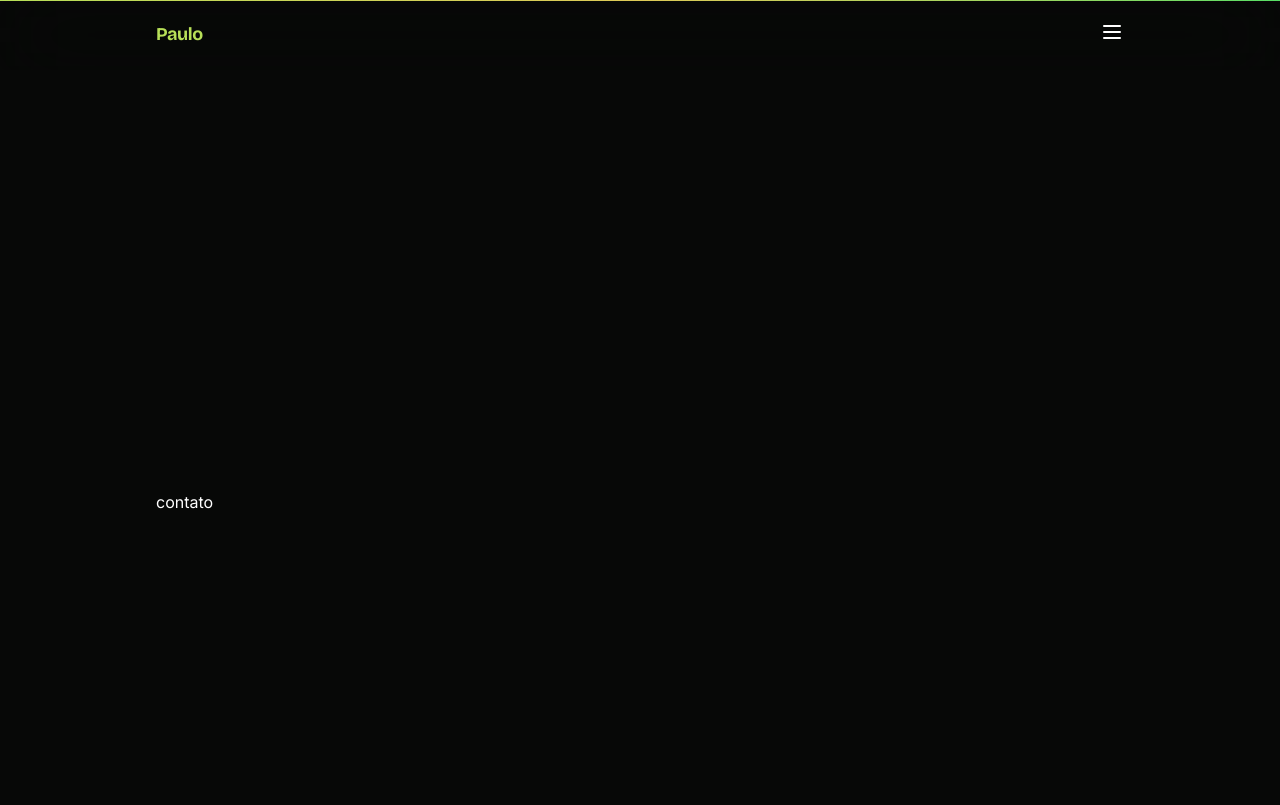
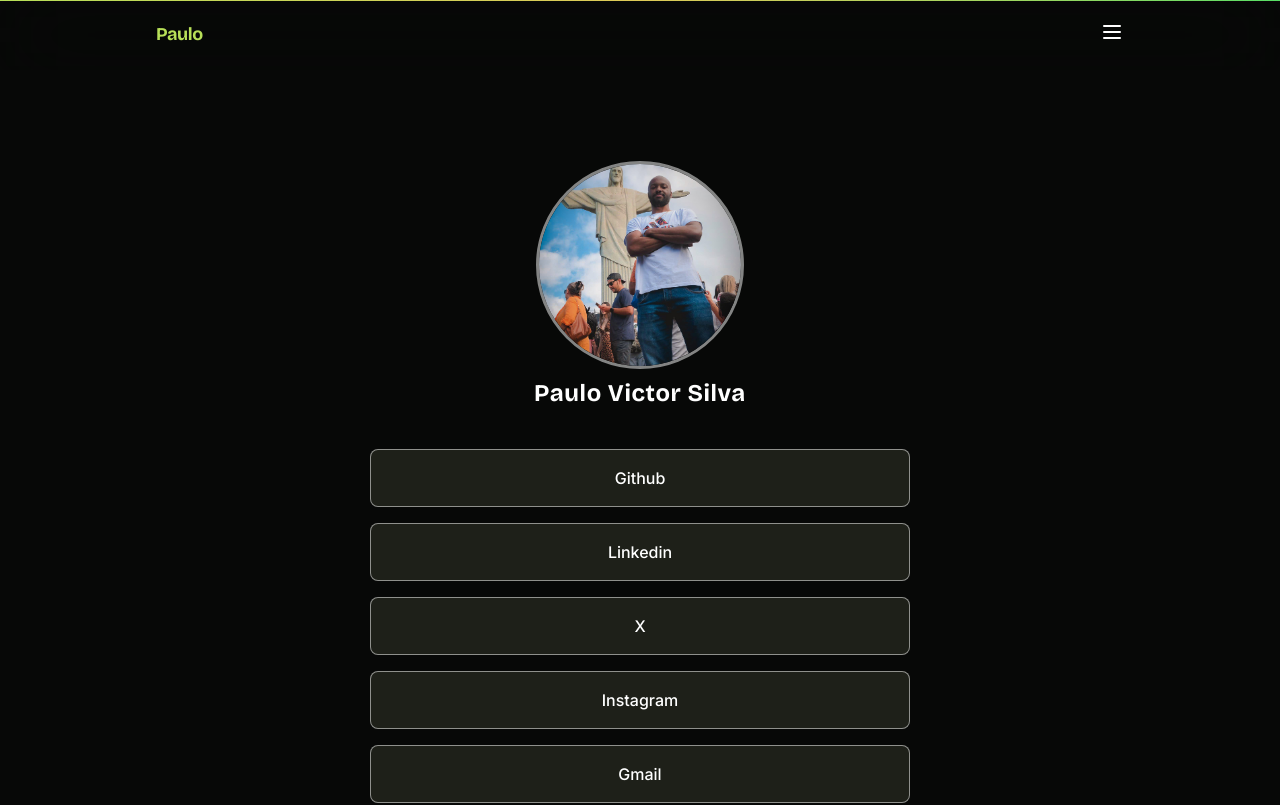
Before and after one commit to paulopbi/portfolio, a Next.js app: page /contato in a window 1280 px wide. Shown: the top 805 px of the page. Built offline with nearby package versions, Linux system fonts and the light colour scheme.

Commit message:
feat: create contact route

```diff
--- /dev/null
+++ b/src/app/contato/layout.tsx
@@ -0,0 +1,7 @@
+export default function ContactLayout({
+  children,
+}: Readonly<{
+  children: React.ReactNode
+}>) {
+  return <main>{children}</main>
+}
--- a/src/app/contato/page.tsx
+++ b/src/app/contato/page.tsx
@@ -1,7 +1,39 @@
+import Image from "next/image"
+import ContactPicture from "@/assets/images/picture_contact.jpg"
+
+import { contactsPageLinks } from "@/constants/contactConstants"
+
 const ContactPage = () => {
   return (
-    <section className="relative z-10 container grid min-h-dvh grid-cols-2 items-center justify-center">
-      <h1>contato</h1>
+    <section className="relative z-10 container flex min-h-dvh flex-col items-center justify-center">
+      {/* image */}
+      <div className="mx-auto mb-2 size-52 overflow-hidden rounded-full border-3 border-white/50">
+        <Image
+          src={ContactPicture}
+          alt="Foto do programador Paulo Victor no cristo redentor Rio de Janeiro"
+          width={208}
+          height={208}
+          className="h-full w-full object-cover object-center"
+        />
+      </div>
+
+      {/* name */}
+      <p className="subtitle mb-10 text-center">Paulo Victor Silva</p>
+
+      {/* links */}
+      <div className="mb-10 flex w-full max-w-[540px] flex-col items-center justify-center gap-4">
+        {contactsPageLinks.map((link) => (
+          <a
+            key={link.name}
+            href={link.href}
+            target="_blank"
+            rel="noreferrer"
+            className="bg-foreground inline-block w-full rounded-[8px] border border-white/50 px-6 py-4 text-center text-base font-medium capitalize"
+          >
+            {link.name}
+          </a>
+        ))}
+      </div>
     </section>
   )
 }
--- /dev/null
+++ b/src/constants/contactConstants.ts
@@ -0,0 +1,7 @@
+export const contactsPageLinks = [
+  { href: "https://github.com/paulopbi", name: "github" },
+  { href: "https://www.linkedin.com/in/paulopbi/", name: "linkedin" },
+  { href: "https://x.com/UflyDev", name: "X" },
+  { href: "https://www.instagram.com/paulopbi_/", name: "instagram" },
+  { href: "mailto:paulovictordev@gmail.com", name: "gmail" },
+]
```
Also changed, not shown: src/assets/images/picture_contact.jpg (added).
